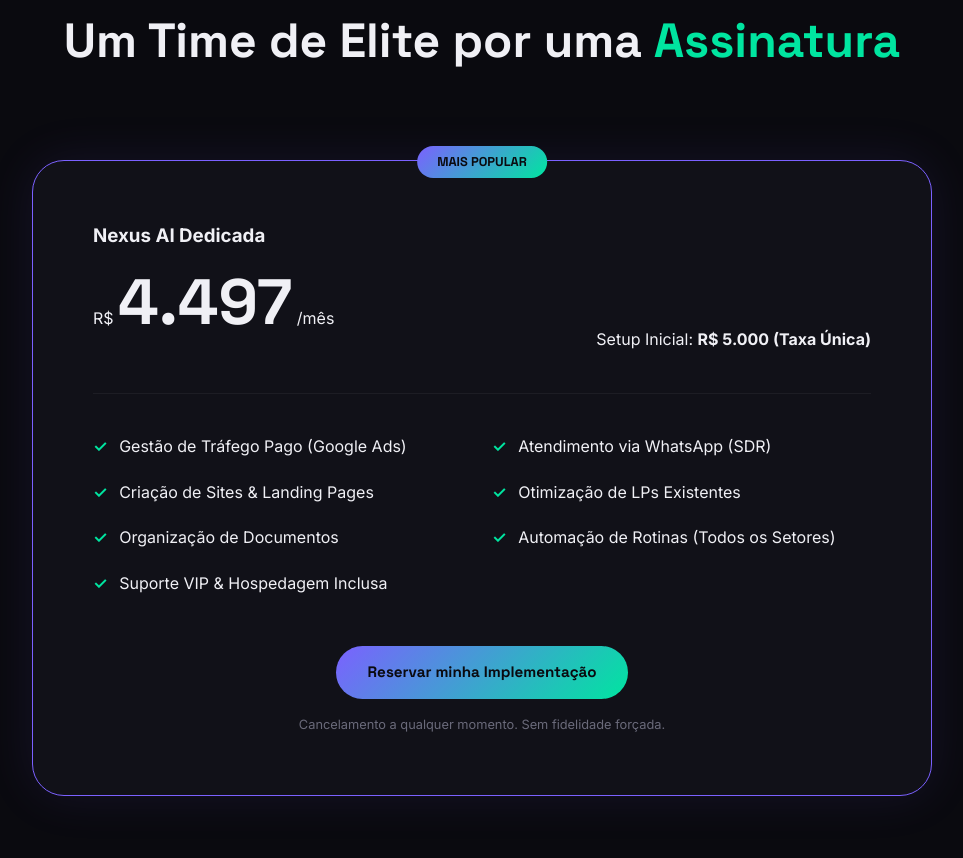
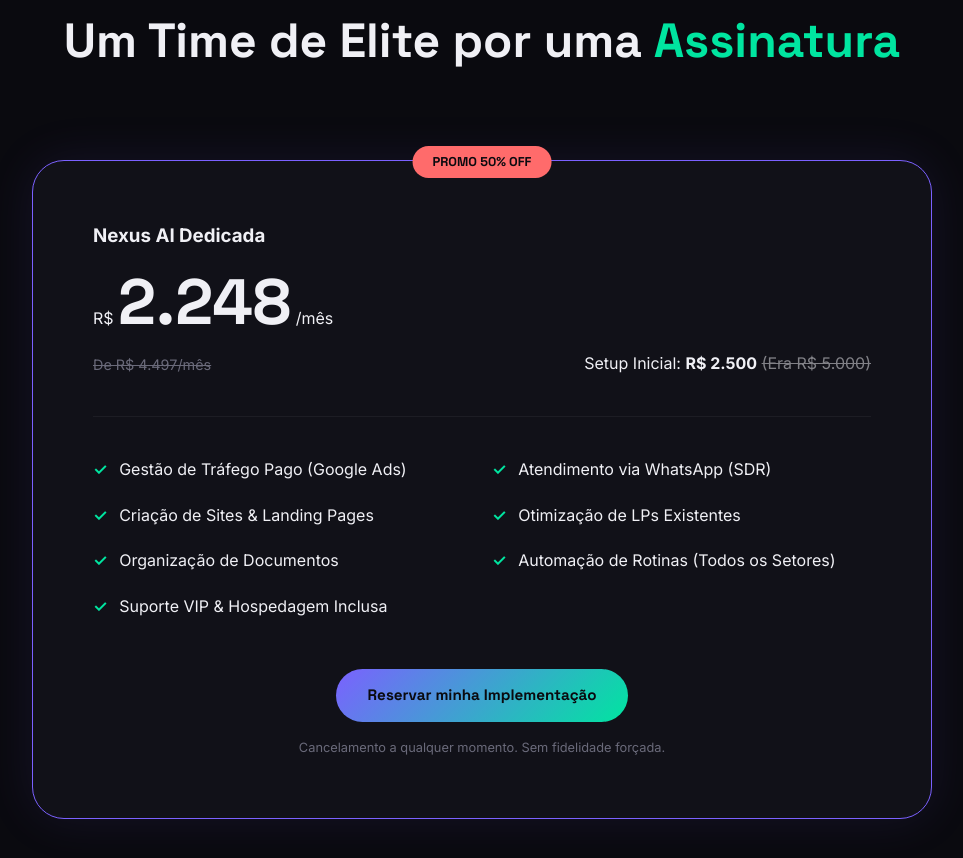
Before and after one commit to XpnBsn/nexus-ai-landing, a plain HTML site: page index.html in a window 1280 px wide. Shown: the part 3454-4312 px from the top of the page, without its empty margins (158-1121 px from the left). Drawn offline with Linux system fonts and the light colour scheme.

Commit message:
Promo 50% OFF: R$ 2.248 mensal e R$ 2.500 setup

```diff
--- a/index.html
+++ b/index.html
@@ -196,18 +196,19 @@
                     <h2>Um Time de Elite por uma <span>Assinatura</span></h2>
                 </div>
                 <div class="pricing-card-main reveal">
-                    <div class="pricing-badge">MAIS POPULAR</div>
+                    <div class="pricing-badge" style="background: #FF6B6B;">PROMO 50% OFF</div>
                     <div class="pricing-top">
                         <div class="price-info">
                             <h3>Nexus AI Dedicada</h3>
                             <div class="price">
                                 <span class="currency">R$</span>
-                                <span class="amt">4.497</span>
+                                <span class="amt">2.248</span>
                                 <span class="period">/mês</span>
                             </div>
+                            <p style="text-decoration: line-through; color: var(--text-muted); font-size: 0.9rem;">De R$ 4.497/mês</p>
                         </div>
                         <div class="setup-info">
-                            <span>Setup Inicial: <strong>R$ 5.000 (Taxa Única)</strong></span>
+                            <span>Setup Inicial: <strong>R$ 2.500</strong> <span style="text-decoration: line-through; opacity: 0.5;">(Era R$ 5.000)</span></span>
                         </div>
                     </div>
                     <div class="pricing-content">
```
Also changed, not shown: 1 other file.
